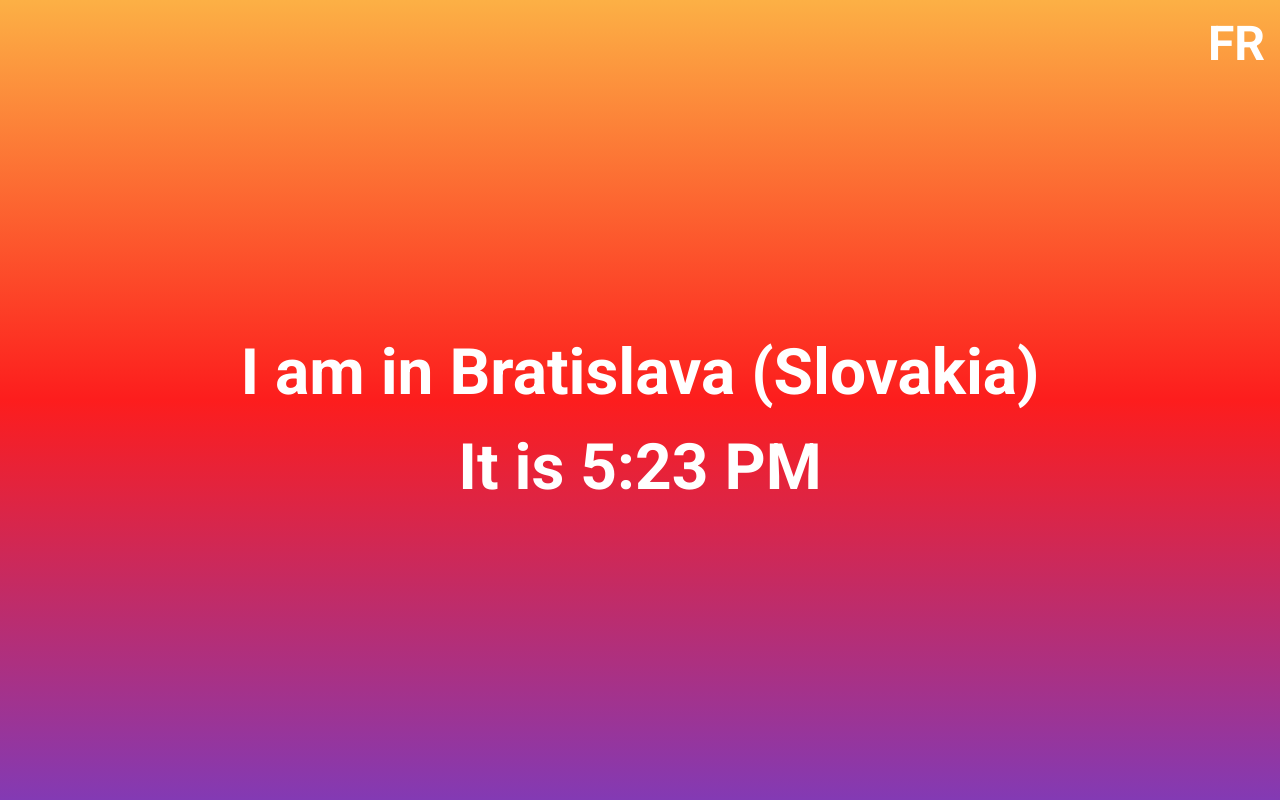
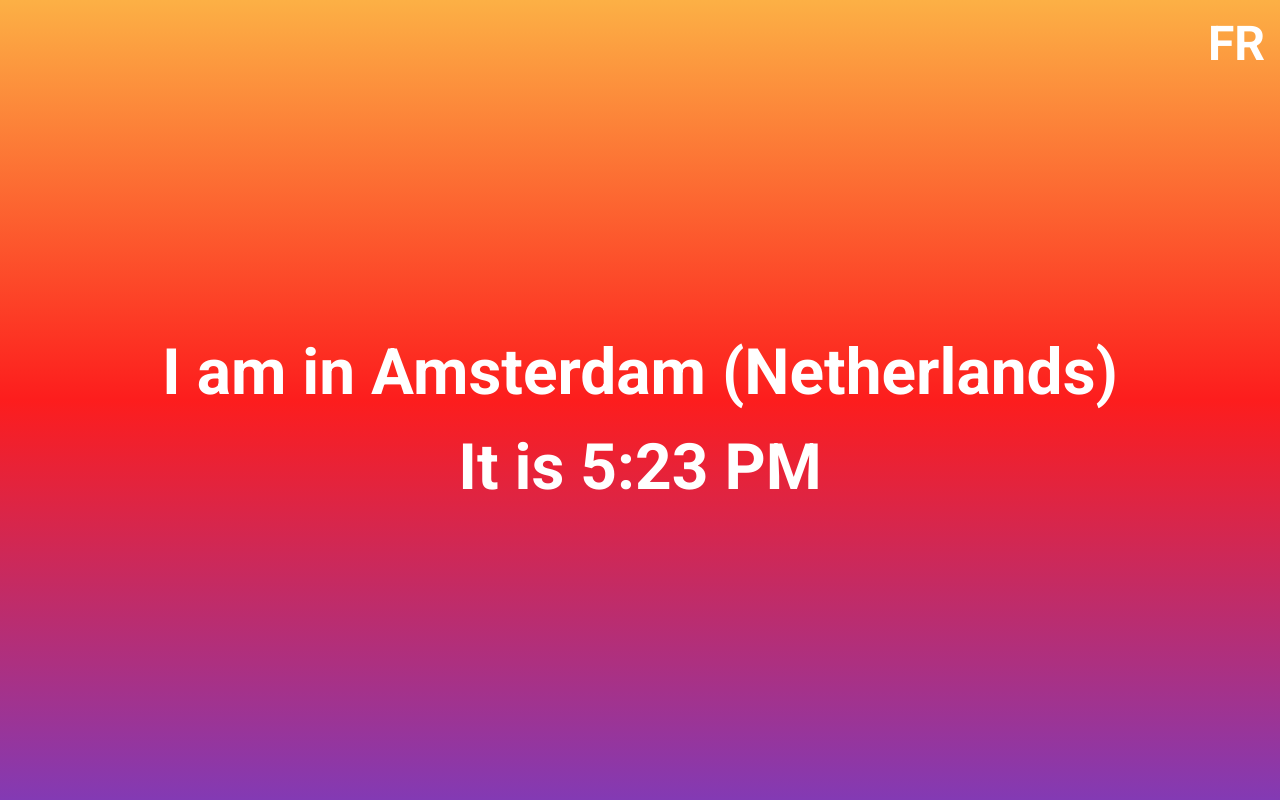
Before and after one commit to katima-g33k/where-am-i, a React (Create React App) app: page / in a window 1280 px wide. Built offline with nearby package versions, Linux system fonts and the light colour scheme.

Commit message:
Update location

```diff
--- a/src/data/index.ts
+++ b/src/data/index.ts
@@ -2,29 +2,106 @@ import { Data } from "../types";
 
 const data: Data[] = [
   {
-    from: "2024-02-10",
-    to: "2024-02-12",
-    timeZone: "Europe/Bratislava",
+    from: "2024-02-20",
+    to: "2024-02-26",
+    timeZone: "Europe/Amsterdam",
     city: {
-      en: "Bratislava",
-      fr: "Bratislava",
+      en: "Amsterdam",
+      fr: "Amsterdam",
     },
     country: {
-      en: "Slovakia",
-      fr: "Slovaquie",
+      en: "Netherlands",
+      fr: "Pays-Bas",
     }
   },
   {
-    from: "2024-02-12",
-    to: "2024-02-19",
-    timeZone: "Europe/Prague",
+    from: "2024-02-27",
+    to: "2024-02-28",
+    timeZone: "Europe/Brussels",
     city: {
-      en: "Prague",
-      fr: "Prague",
+      en: "Brussels",
+      fr: "Bruxelles",
     },
     country: {
-      en: "Czech Republic",
-      fr: "République tchèque",
+      en: "Belgium",
+      fr: "Belgique",
+    }
+  },
+  {
+    from: "2024-02-29",
+    to: "2024-02-29",
+    timeZone: "Europe/Luxembourg",
+    city: {
+      en: "Luxembourg",
+      fr: "Luxembourg",
+    },
+    country: {
+      en: "Luxembourg",
+      fr: "Luxembourg",
+    }
+  },
+  {
+    from: "2024-03-01",
+    to: "2024-03-02",
+    timeZone: "Europe/Paris",
+    city: {
+      en: "Dijon",
+      fr: "Dijon",
+    },
+    country: {
+      en: "France",
+      fr: "France",
+    }
+  },
+  {
+    from: "2024-03-03",
+    to: "2024-03-03",
+    timeZone: "Europe/Madrid",
+    city: {
+      en: "Barcelona",
+      fr: "Barcelone",
+    },
+    country: {
+      en: "Spain",
+      fr: "Espagne",
+    }
+  },
+  {
+    from: "2024-03-04",
+    to: "2024-03-12",
+    timeZone: "Europe/Madrid",
+    city: {
+      en: "Valencia",
+      fr: "Valence",
+    },
+    country: {
+      en: "Spain",
+      fr: "Espagne",
+    }
+  },
+  {
+    from: "2024-03-13",
+    to: "2024-03-18",
+    timeZone: "Europe/Lisbon",
+    city: {
+      en: "Lisbon",
+      fr: "Lisbonne",
+    },
+    country: {
+      en: "Portugal",
+      fr: "Portugal",
+    }
+  },
+  {
+    from: "2024-03-19",
+    timeZone: "America/Montreal",
+    city: {
+      en: "Sherbrooke",
+      fr: "Sherbrooke",
+    },
+    country: {
+      en: "Canada",
+      fr: "Canada",
     }
   },
 ];
```
